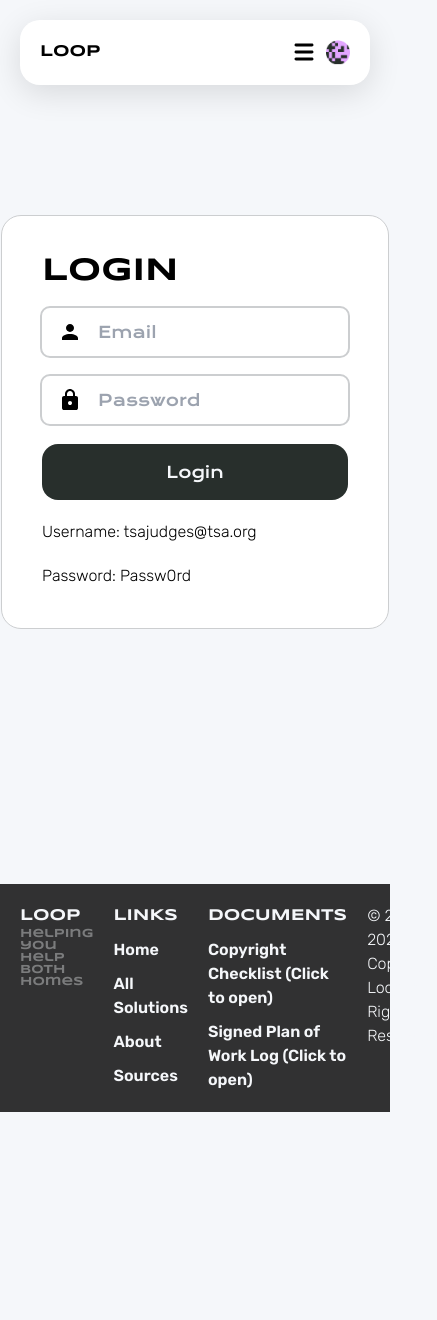
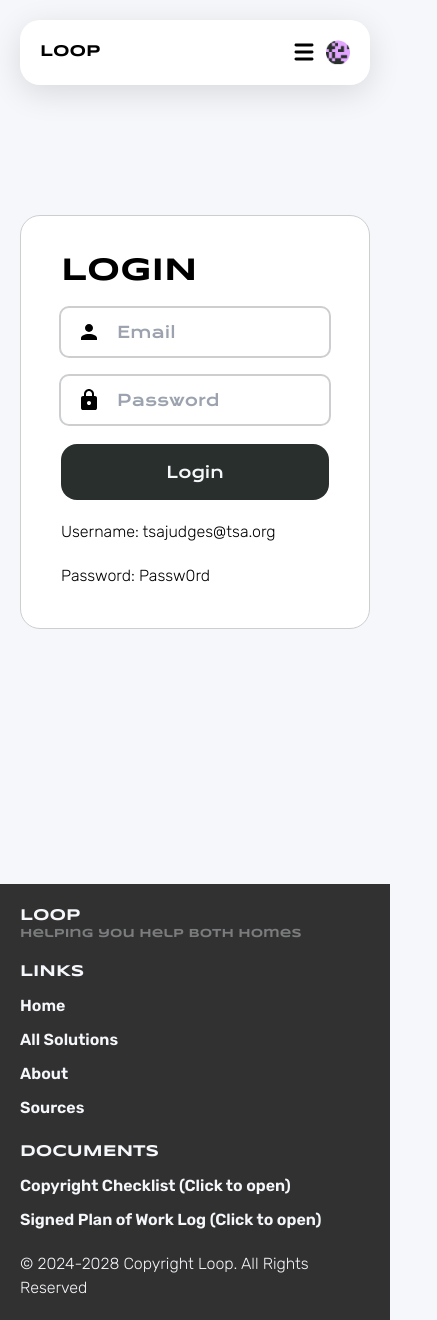
Before and after one commit to pranavkannepalli/loop, a Next.js app: page /login in a window 390 px wide. Shown: the whole page, 437 px wide, since content can reach past the window. Before the commit the page ends 1112 px from the top, so only its background shows below. Built offline with nearby package versions, Linux system fonts and the light colour scheme.

Commit message:
Fixed some mobile styling.

```diff
--- a/app/about/page.js
+++ b/app/about/page.js
@@ -3,7 +3,7 @@ import Link from "next/link";
 export default function About({}) {
 	return (
 		<main>
-			<section className="flex flex-col box-border gap-[20px] !mt-[100px] layout">
+			<section className="flex flex-col box-border gap-[20px] !pt-[100px] layout">
 				<h4>About Us</h4>
 				<p>
 					To ensure a seamless, fast, and optimized user experience, this website uses Vercel&apos;s NextJS framework, a ReactJS technology as the coding technology. However, the design
--- a/app/login/page.jsx
+++ b/app/login/page.jsx
@@ -18,7 +18,7 @@ export default function Login() {
 	}, [loggedIn, dashboard]);
 
 	return (
-		<main className="flex flex-col items-center justify-center w-full h-screen">
+		<main className="flex flex-col items-center justify-center w-full h-screen box-border p-[20px]">
 			<div className="flex flex-col gap-[20px] border border-white-300 bg-white-100 p-[40px] rounded-[20px]">
 				<h2>Login</h2>
 				<TextInput
--- a/app/solutions/[solution]/page.js
+++ b/app/solutions/[solution]/page.js
@@ -137,7 +137,7 @@ export default function Solution({ params }) {
     if (solution != null) {
         return (
             <main>
-                <section className="layout box-border md:h-[100vh] items-center !mt-[100px] md:!mt-0 w-full">
+                <section className="layout box-border md:h-[100vh] items-center !pt-[100px] md:!mt-0 w-full">
                     <div className="flex flex-col-reverse gap-[20px] md:flex-row items-center justify-center w-full md:h-[100vh]">
                         <div className="flex-1 w-full text-left flex flex-col items-stretch md:items-start gap-[20px]">
                             <div
@@ -158,8 +158,8 @@ export default function Solution({ params }) {
                                 </h6>
                             </div>
                             <div>
-                                <h2>{solution.title}</h2>
-                                <div className="flex flex-row">
+                                <h2 className="break-words">{solution.title}</h2>
+                                <div className="flex flex-row items-baseline">
                                     <h4>${solution.price.toLocaleString()}</h4>
                                     <h6>/Unit</h6>
                                 </div>
--- a/app/sources/page.js
+++ b/app/sources/page.js
@@ -5,7 +5,7 @@ import Link from "next/link";
 export default function Sources() {
     return (
         <main>
-            <section className="flex flex-col gap-[20px] box-border !mt-[100px] layout">
+            <section className="flex flex-col gap-[20px] box-border !pt-[100px] layout">
                 <h4>Important Documents</h4>
                 <div className="flex flex-col">
                     <Link
--- a/components/Footer/index.jsx
+++ b/components/Footer/index.jsx
@@ -3,29 +3,39 @@ import Link from "next/link"
 export default function Footer() {
     return (
         <footer className="w-screen bg-white-600 !mt-[40px] text-white-200">
-            <div className="layout flex gap-[20px] !py-[20px]">
-                <div className="flex-1">
+            <div className="layout flex-1 flex gap-[20px] flex-wrap !py-[20px]">
+                <div className="flex-1 min-w-[200px]">
                     <h6>Loop</h6>
-                    <p className="caption text-white-400">Helping you help both homes</p>
+                    <p className="caption text-white-400">
+                        Helping you help both homes
+                    </p>
                 </div>
-                <div className="flex flex-1 flex-col gap-[10px]">
+                <div className="flex flex-1 min-w-[200px] flex-col gap-[10px]">
                     <h6>Links</h6>
                     <Link href="/">Home</Link>
                     <Link href="/solutions">All Solutions</Link>
                     <Link href="/about">About</Link>
                     <Link href="/sources">Sources</Link>
                 </div>
-                <div className="flex flex-1 flex-col gap-[10px]">
+                <div className="flex flex-1 flex-col min-w-[200px] gap-[10px]">
                     <h6>Documents</h6>
-                    <Link href="/CopyrightChecklist.pdf" locale={false} target="_blank">
+                    <Link
+                        href="/CopyrightChecklist.pdf"
+                        locale={false}
+                        target="_blank"
+                    >
                         Copyright Checklist (Click to open)
                     </Link>
-                    <Link href="/SignedWorkLog.pdf" locale={false} target="_blank">
+                    <Link
+                        href="/SignedWorkLog.pdf"
+                        locale={false}
+                        target="_blank"
+                    >
                         Signed Plan of Work Log (Click to open)
                     </Link>
                 </div>
                 <p>&copy; 2024-2028 Copyright Loop. All Rights Reserved</p>
             </div>
         </footer>
-    )
+    );
 }
```
